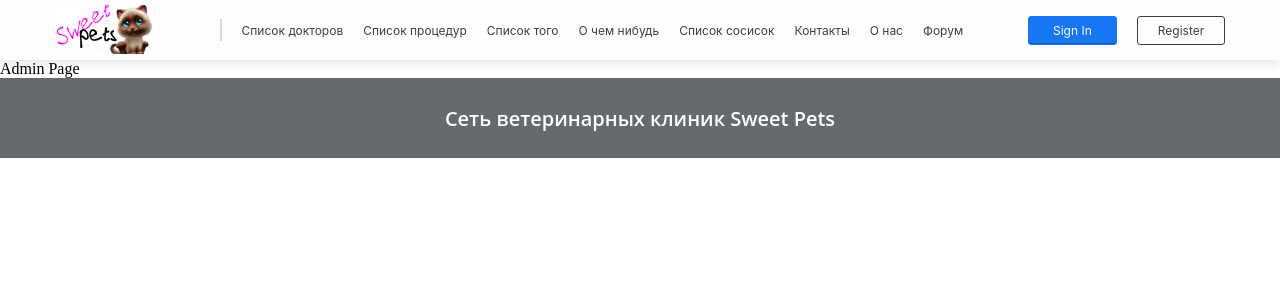
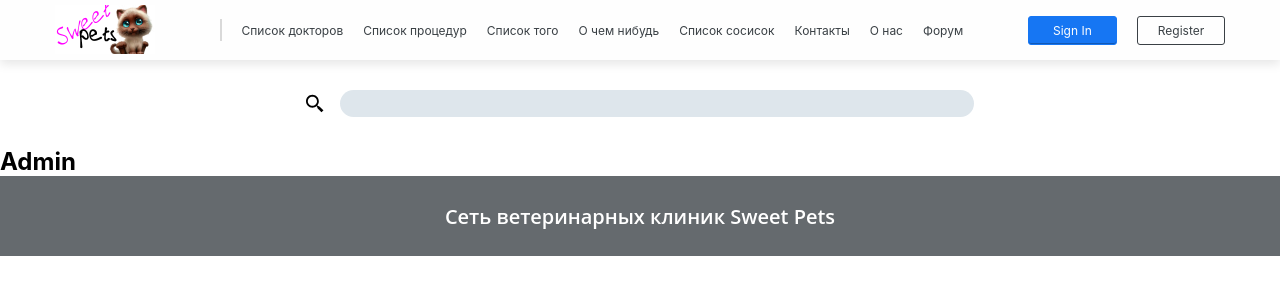
Before and after one commit to WolfGray101/veterinary, a React (Create React App) app: page /admin in a window 1280 px wide. Shown: the top 300 px of the page. Built offline with nearby package versions, Linux system fonts and the light colour scheme.

Commit message:
SP-20: Create AdminPannel, fix Header and Input

```diff
--- a/src/shared/Input/Input.module.scss
+++ b/src/shared/Input/Input.module.scss
@@ -7,7 +7,7 @@
   column-gap: 16px;
 
   &__input {
-    width: 719px;
+    width: 100%;
     height: 27px;
     left: 507.17px;
     top: 29px;
--- /dev/null
+++ b/src/view/Admin/AdminPage/AdminPage.module.scss
@@ -0,0 +1,25 @@
+.adminPageContainer {
+  margin: 0 auto;
+  max-width: 1440px;
+}
+
+.adminMain {
+
+  &__search {
+    margin: 0 auto 30px;
+    padding-top: 30px;
+
+    max-width: 52.2%;
+  }
+
+  &__header {
+    h1 {
+      margin: 0;
+      font-family: 'Inter';
+      font-style: normal;
+      font-weight: 700;
+      font-size: 24px;
+      line-height: 29px;
+    }
+  }
+}
--- a/src/view/Admin/AdminPage/AdminPage.tsx
+++ b/src/view/Admin/AdminPage/AdminPage.tsx
@@ -1,5 +1,29 @@
+import classes from './AdminPage.module.scss';
+
+import Input from '../../../shared/Input/Input';
+import useInput from '../../../hooks/useInput';
+
 function AdminPage() {
-  return <div>Admin Page</div>;
+  const searchInput = useInput('');
+
+  return (
+    <div className={classes.adminPageContainer}>
+      <aside>
+        <div />
+      </aside>
+      <div className={classes.adminMain}>
+        <div className={classes.adminMain__search}>
+          <Input icon {...searchInput} />
+        </div>
+        <header className={classes.adminMain__header}>
+          <h1 className={classes.adminMain__title}>
+            Admin
+          </h1>
+        </header>
+        <section />
+      </div>
+    </div>
+  );
 }
 
 export default AdminPage;
--- a/src/widgets/HeaderWidget/Header.module.scss
+++ b/src/widgets/HeaderWidget/Header.module.scss
@@ -172,7 +172,7 @@
          & .link_mobile {
             display: inline;
             color: #FEFEFE;
-            width: 50px;
+            width: max-content;
             text-decoration: none;
             font-family: 'Inter';
             font-style: normal;
```
